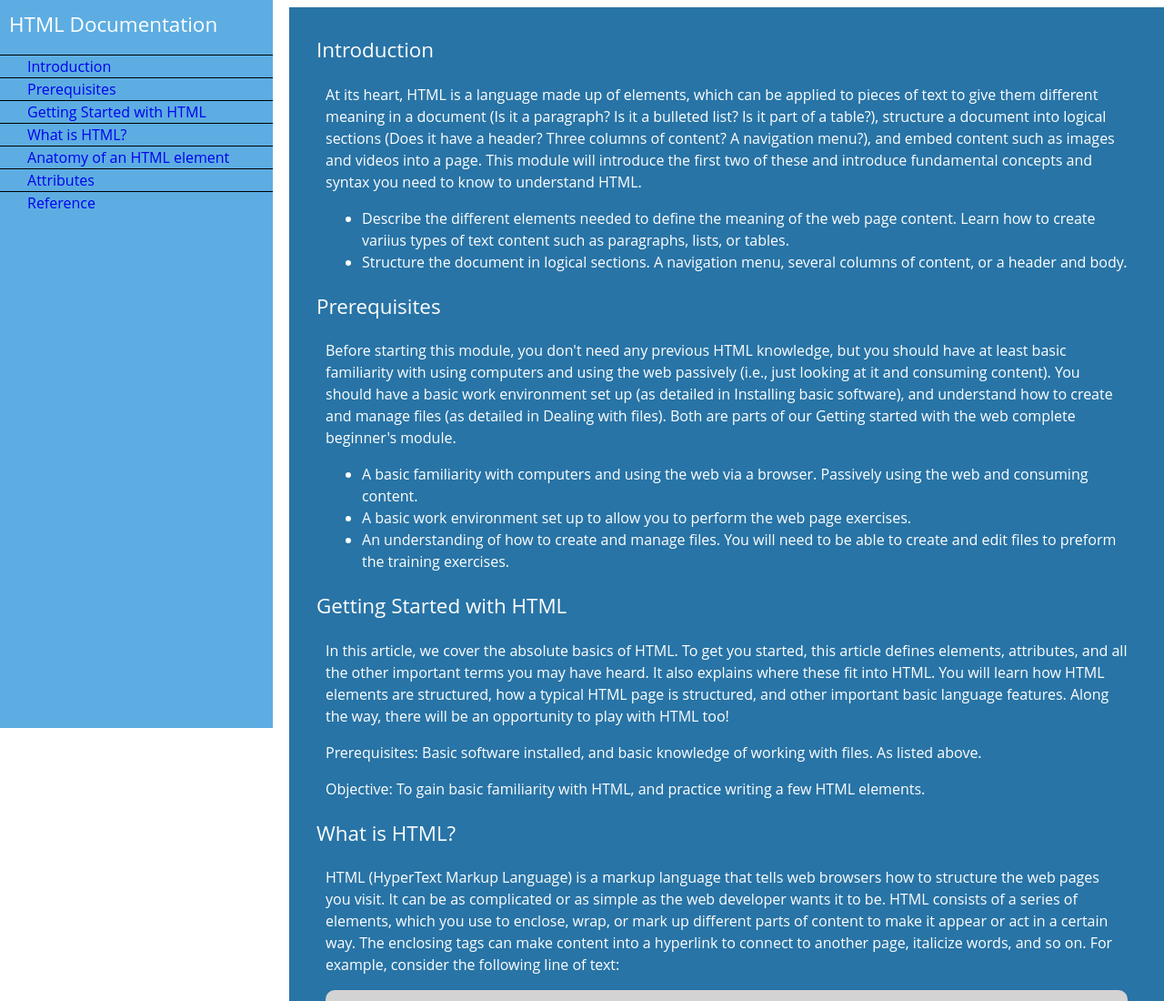
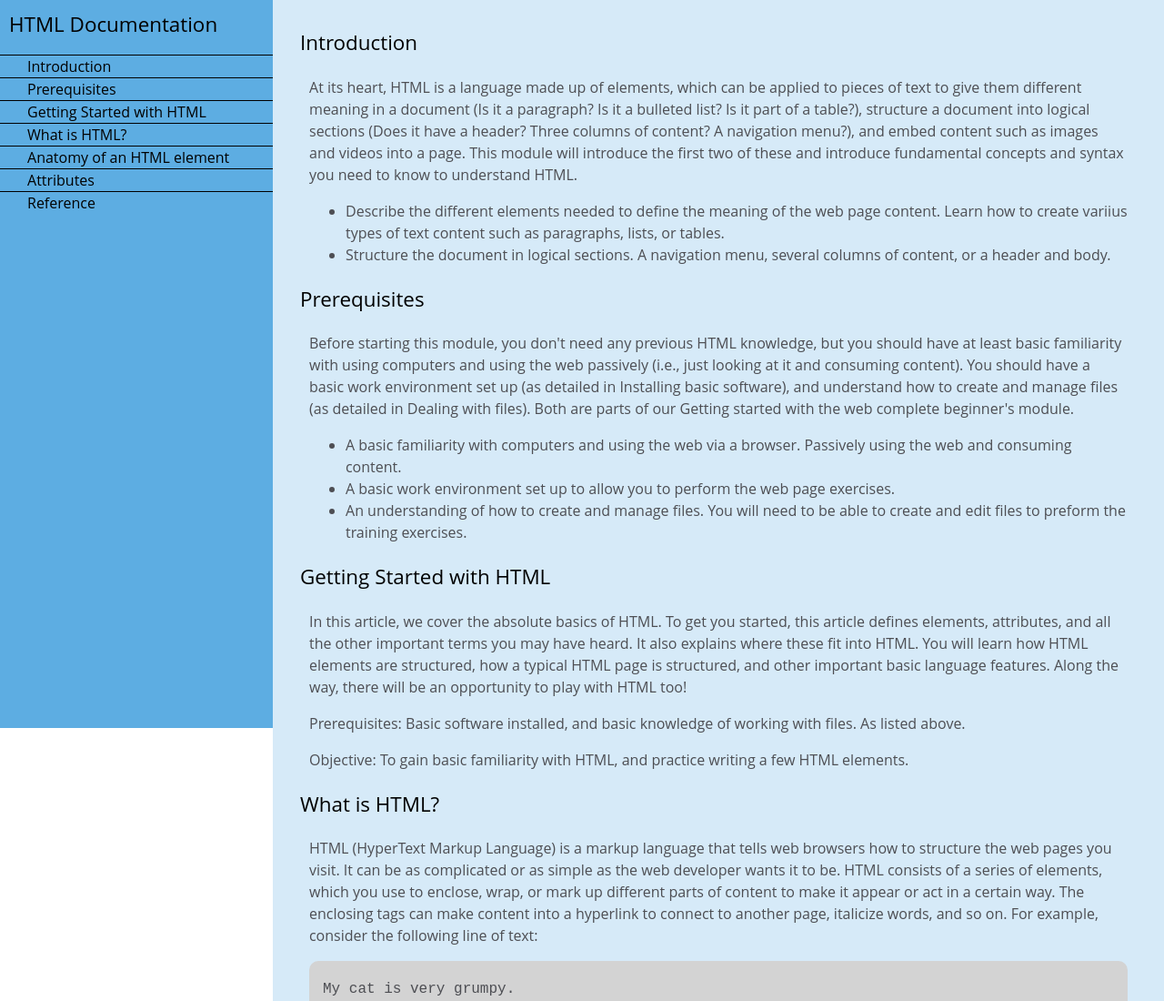
Before and after one commit to ctrogers-devman/ctrogers-devman.github.io, a plain HTML site: page fcc-projects/technical-doc-page/technical-doc-page.html in a window 1280 px wide. Shown: the top 1100 px of the page at 91% size. Drawn offline with Linux system fonts and the light colour scheme.

Commit message:
updated main positioning.

```diff
--- a/fcc-projects/technical-doc-page/styles.css
+++ b/fcc-projects/technical-doc-page/styles.css
@@ -10,7 +10,8 @@ html {
 }
 #main-doc {
     position: absolute;
-    margin-left: 310px;
+    top: 0px;
+    left: 300px;
     padding: 20px;
     margin-bottom: 150px;
 }
@@ -45,6 +46,7 @@ html {
     padding: 10px 30px;
     text-decoration: none;
     cursor: pointer;
+    color: inherit;
 }
 .article {
     margin: 20px;
@@ -69,11 +71,7 @@ html {
 }
 @media (min-width: 900px) {
     #main-doc {
-      background-color: #2874A6;
-      color: white;
-    }
-    header {
-        color: white;
+        background-color: #D6EAF8;
     }
     #navbar {
         background-color: #5DADE2;
```
Lines whose indentation alone changed are shown as unchanged.
